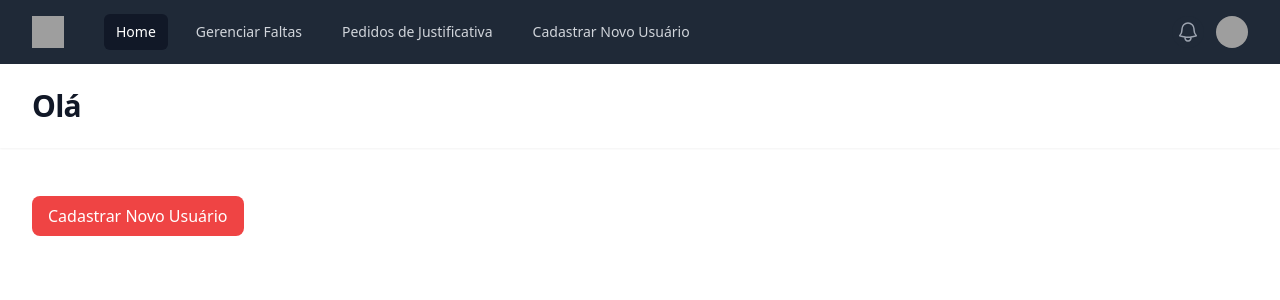
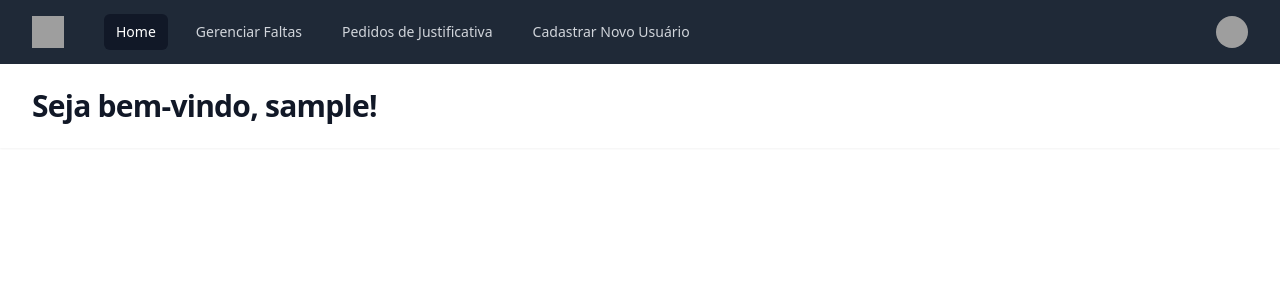
Before and after one commit to guguRamos/SistemaPerdaoFaltas, a React (Vite) app in the folder frontend/: page /dashboard in a window 1280 px wide. Shown: the top 300 px of the page. Built offline with nearby package versions, Linux system fonts and the light colour scheme; sample sign-in values are in the browser's storage; grey boxes are pictures that could not be loaded.

Commit message:
Fazendo a home com tailwind

```diff
--- a/frontend/src/components/Form.jsx
+++ b/frontend/src/components/Form.jsx
@@ -1,9 +1,9 @@
 import { useState } from "react";
-import api from "../api";
 import { useDispatch } from "react-redux";
 import { useNavigate } from "react-router-dom";
 import { login } from "../features/authSlice";
 import LoadingIndicator from "./LoadingIndicator";
+import api from "../api";
 
 function Form({ route, method }) {
   const [username, setUsername] = useState("");
@@ -36,8 +36,8 @@ function Form({ route, method }) {
 
       if (isLogin) {
         const { access, refresh, role } = res.data;
+        console.log("Dados recebidos no login:", res.data);
 
-        console.log("Dados recebidos no login:", res.data);
         dispatch(
           login({
             user: username,
@@ -54,7 +54,6 @@ function Form({ route, method }) {
       }
     } catch (error) {
       setError(error.response?.data?.detail || "Erro ao processar a solicitação");
-      console.error(error.response?.data || error.message);
     } finally {
       setLoading(false);
     }
@@ -122,14 +121,13 @@ function Form({ route, method }) {
         )}
 
         {error && <p className="text-red-500 text-sm mb-4">{error}</p>}
-        {loading && <LoadingIndicator />}
 
         <button
-          className="w-full bg-blue-500 text-white py-3 rounded-lg font-semibold hover:bg-blue-600 transition"
           type="submit"
+          className="w-full bg-blue-600 text-white py-3 rounded-lg font-semibold hover:bg-blue-700"
           disabled={loading}
         >
-          {formTitle}
+          {loading ? <LoadingIndicator /> : isLogin ? "Entrar" : "Cadastrar"}
         </button>
       </form>
     </div>
--- a/frontend/src/features/authSlice.js
+++ b/frontend/src/features/authSlice.js
@@ -13,11 +13,11 @@ const authSlice = createSlice({
     login: (state, action) => {
       const { user, token, role } = action.payload;
 
-      state.user = user;
+      state.user = { username: user };
       state.token = token;
       state.role = role;
 
-      localStorage.setItem('user', JSON.stringify(user));
+      localStorage.setItem('user', JSON.stringify({ username: user }));
       localStorage.setItem('ACCESS_TOKEN', token);
       localStorage.setItem('user_role', role);
     },
--- a/frontend/src/pages/DashboardAdminProfessor.jsx
+++ b/frontend/src/pages/DashboardAdminProfessor.jsx
@@ -1,40 +1,28 @@
-import React, { useEffect, useState } from "react";
+import React, { useEffect } from "react";
 import { useSelector } from "react-redux";
 import { useNavigate } from "react-router-dom";
 import { Disclosure, DisclosureButton, DisclosurePanel, Menu, MenuButton, MenuItem, MenuItems } from "@headlessui/react";
-import { Bars3Icon, BellIcon, XMarkIcon } from "@heroicons/react/24/outline";
+import { Bars3Icon, XMarkIcon } from "@heroicons/react/24/outline";
 
 function classNames(...classes) {
   return classes.filter(Boolean).join(" ");
 }
 
 function DashboardAdminProfessor() {
-  const roleFromRedux = useSelector((state) => state.auth.role);
-  const [userRole, setUserRole] = useState(() => {
-    // Tenta carregar o papel do localStorage, caso não tenha, usa o roleFromRedux
-    return localStorage.getItem("user_role") || roleFromRedux || null;
-  });
+  const { role, user } = useSelector((state) => state.auth); // Obter dados do Redux
   const navigate = useNavigate();
 
   useEffect(() => {
-    if (roleFromRedux) {
-      setUserRole(roleFromRedux);
-      localStorage.setItem("user_role", roleFromRedux);
+    if (!role) {
+      navigate("/auth/login"); // Caso o usuário não tenha papel, redireciona para login
     }
-  }, [roleFromRedux]);
+  }, [role, navigate]);
 
-  const user = {
-    name: "Tom Cook",
-    email: "tom@example.com",
-    imageUrl:
-      "https://images.unsplash.com/photo-1472099645785-5658abf4ff4e?ixlib=rb-1.2.1&ixid=eyJhcHBfaWQiOjEyMDd9&auto=format&fit=facearea&facepad=2&w=256&h=256&q=80",
-};
-
-const navigation = [
+  const navigation = [
     { name: "Home", href: "#", current: true },
     { name: "Gerenciar Faltas", href: "/absences/professor/", current: false },
     { name: "Pedidos de Justificativa", href: "/professor/requests/", current: false },
-    ...(userRole === "admin" ? [
+    ...(role === "admin" ? [
       { name: "Cadastrar Novo Usuário", href: "/auth/register", current: false }
     ] : []),
   ];
@@ -43,7 +31,7 @@ const navigation = [
     { name: "Logout", href: "/logout" },
   ];
 
-  if (userRole === null) {
+  if (!user) {
     return <p className="text-center text-gray-500">Carregando...</p>;
   }
 
@@ -55,7 +43,7 @@ const navigation = [
             <div className="flex items-center">
               <div className="shrink-0">
                 <img
-                  alt="Your Company"
+                  alt="Logo"
                   src="https://tailwindui.com/plus/img/logos/mark.svg?color=indigo&shade=500"
                   className="size-8"
                 />
@@ -80,21 +68,12 @@ const navigation = [
             </div>
             <div className="hidden md:block">
               <div className="ml-4 flex items-center md:ml-6">
-                <button
-                  type="button"
-                  className="relative rounded-full bg-gray-800 p-1 text-gray-400 hover:text-white focus:ring-2 focus:ring-white focus:ring-offset-2 focus:ring-offset-gray-800 focus:outline-hidden"
-                >
-                  <span className="absolute -inset-1.5" />
-                  <span className="sr-only">View notifications</span>
-                  <BellIcon aria-hidden="true" className="size-6" />
-                </button>
-
                 <Menu as="div" className="relative ml-3">
                   <div>
                     <MenuButton className="relative flex max-w-xs items-center rounded-full bg-gray-800 text-sm focus:ring-2 focus:ring-white focus:ring-offset-2 focus:ring-offset-gray-800 focus:outline-hidden">
                       <span className="absolute -inset-1.5" />
                       <span className="sr-only">Open user menu</span>
-                      <img alt="" src={user.imageUrl} className="size-8 rounded-full" />
+                      <img alt={user.username} src={user.imageUrl || "default-image-url.jpg"} className="size-8 rounded-full" />
                     </MenuButton>
                   </div>
                   <MenuItems
@@ -125,46 +104,15 @@ const navigation = [
             </div>
           </div>
         </div>
-
-        <DisclosurePanel className="md:hidden">
-          <div className="space-y-1 px-2 pt-2 pb-3 sm:px-3">
-            {navigation.map((item) => (
-              <DisclosureButton
-                key={item.name}
-                as="a"
-                href={item.href}
-                className={classNames(
-                  item.current ? "bg-gray-900 text-white" : "text-gray-300 hover:bg-gray-700 hover:text-white",
-                  "block rounded-md px-3 py-2 text-base font-medium"
-                )}
-              >
-                {item.name}
-              </DisclosureButton>
-            ))}
-          </div>
-        </DisclosurePanel>
       </Disclosure>
 
       <header className="bg-white shadow-sm">
         <div className="mx-auto max-w-7xl px-4 py-6 sm:px-6 lg:px-8">
-          <h1 className="text-3xl font-bold tracking-tight text-gray-900">Olá </h1>
+          <h1 className="text-3xl font-bold tracking-tight text-gray-900">Seja bem-vindo, {user.username}!</h1>
         </div>
       </header>
 
       <main>
-        <div className="mx-auto max-w-7xl px-4 py-6 sm:px-6 lg:px-8">
-          {userRole === "admin" && (
-            <div className="mt-6">
-
-              <button
-                className="bg-red-500 text-white px-4 py-2 rounded-lg"
-                onClick={() => navigate("/auth/register/")}
-              >
-                Cadastrar Novo Usuário
-              </button>
-            </div>
-          )}
-        </div>
       </main>
     </div>
   );
```
